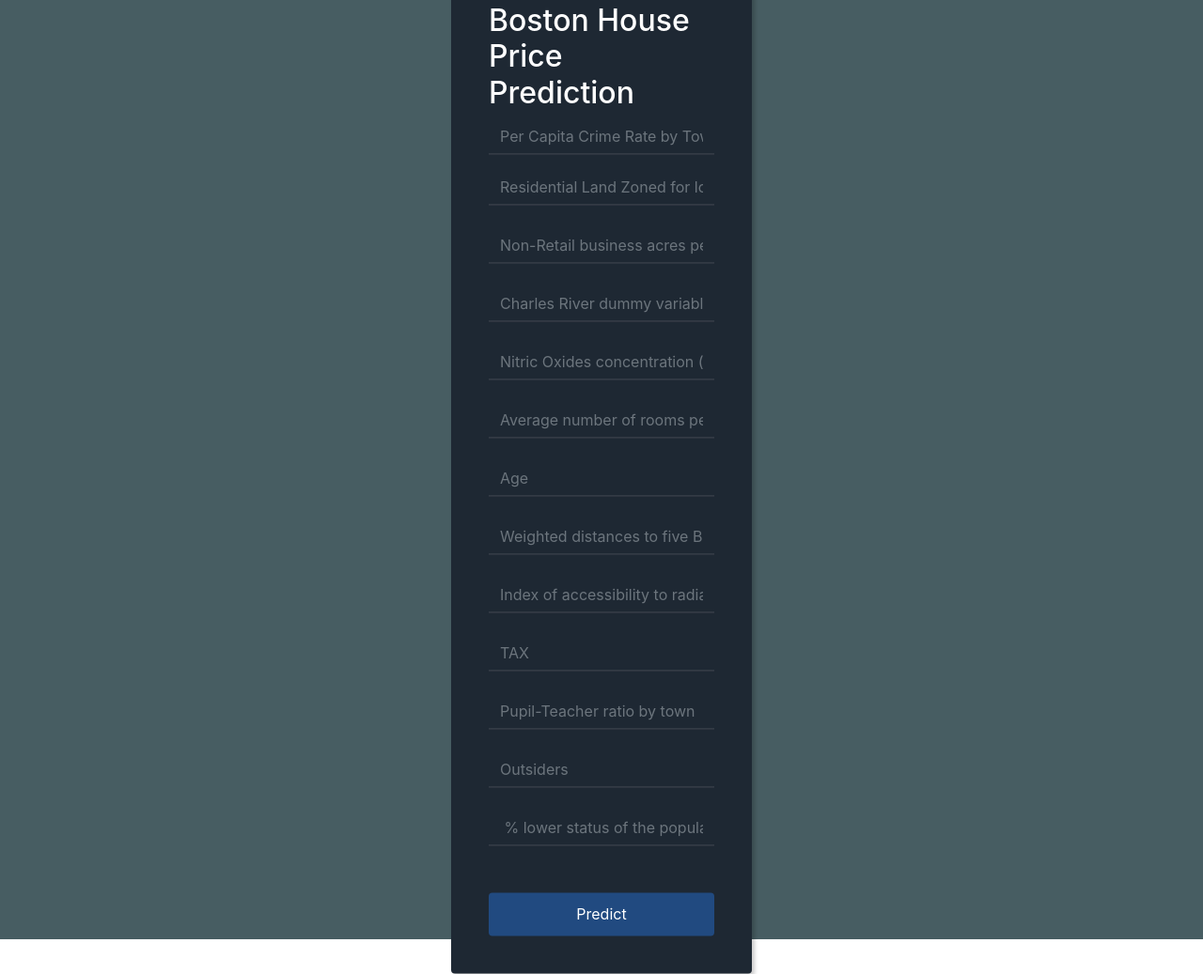
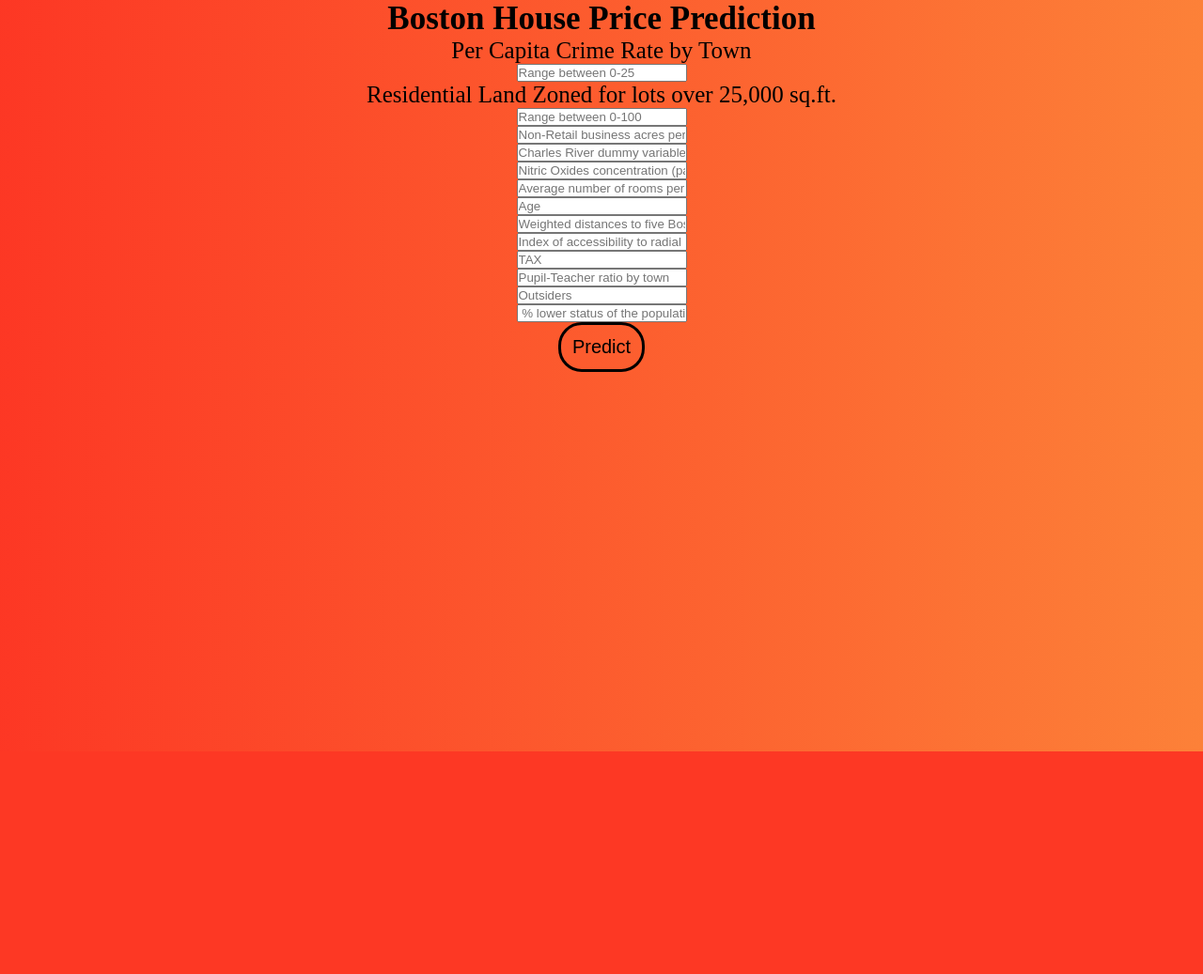
Before and after one commit to sahil-1811/Boston_House_Pricing, a Flask app: page / in a window 1280 px wide. Shown: the whole page at 94% size. After the commit the page ends 800 px from the top, so only its background shows below. Run offline with Flask 2, Linux system fonts and the light colour scheme; parts of the project's set-up code (start-up, migrations or seed data) failed here and were passed over; some libraries are stand-ins or nearby versions.

Commit message:
minor changes

```diff
--- a/static/stylesheets/style.css
+++ b/static/stylesheets/style.css
@@ -1,71 +1,55 @@
-.login-dark {
-    height:1000px;
-    background:#475d62;
-    background-size:cover;
-    position:relative;
+* {
+    margin: 0;
+    padding: 0;
+    box-sizing: border-box;
+}
+body{
+    background:linear-gradient(to right,#833ab4,#fd1d1d,#fcb045);
+    background-size: 400% 400%;
+    animation:body 10s infinite ease-in-out
 }
 
-  .login-dark form {
-    max-width:320px;
-    width:90%;
-    background-color:#1e2833;
-    padding:40px;
-    border-radius:4px;
-    transform:translate(-50%, -50%);
-    position:absolute;
-    top:50%;
-    left:50%;
-    color:#fff;
-    box-shadow:3px 3px 4px rgba(0,0,0,0.2);
+@keyframes body {
+    0%{
+        background-position: 0 50%;
+    }
+    50%{
+        background-position: 100% 50%;
+    }
+    100%{
+        background-position: 0 50%;
+    }
 }
 
-  .login-dark .illustration {
-    text-align:center;
-    padding:15px 0 20px;
-    font-size:100px;
-    color:#2980ef;
+h1{
+    text-align: center;
+    list-style-position: inside;
+    font-size: 35px
+}
+#search{
+    text-align: center;
+    margin:auto;
+    width:50%;
 }
 
-  .login-dark form .form-control {
-    background:none;
-    border:none;
-    border-bottom:1px solid #434a52;
-    border-radius:0;
-    box-shadow:none;
-    outline:none;
-    color:inherit;
+
+
+
+button{
+    width: auto;
+    border: 3px solid black;
+    /* border-right: 50px; */
+    font-size: 20px;
+    padding: 12px;
+    background-color: transparent;
+    color: black;
+    border-radius: 25px 25px 25px 25px;
+}
+button:hover {
+    background-color: white;
   }
 
-  .login-dark form .btn-primary {
-    background:#214a80;
-    border:none;
-    border-radius:4px;
-    padding:11px;
-    box-shadow:none;
-    margin-top:26px;
-    text-shadow:none;
-    outline:none;
+label{
+    background-color: transparent;
+    font-size: 25px;
 }
-
-  .login-dark form .btn-primary:hover, .login-dark form .btn-primary:active {
-    background:#214a80;
-    outline:none;
-  }
-
-  .login-dark form .forgot {
-    display:block;
-    text-align:center;
-    font-size:12px;
-    color:#6f7a85;
-    opacity:0.9;
-    text-decoration:none;
-  }
-
-  .login-dark form .forgot:hover, .login-dark form .forgot:active {
-    opacity:1;
-    text-decoration:none;
-  }
-
-  .login-dark form .btn-primary:active {
-    transform:translateY(1px);
-  }
--- a/templates/home.html
+++ b/templates/home.html
@@ -4,33 +4,27 @@
 <head>
     <meta charset="UTF-8">
     <title>House Prediction</title>
-
-  <link rel="stylesheet" href="https://cdnjs.cloudflare.com/ajax/libs/twitter-bootstrap/4.1.3/css/bootstrap.min.css">
-  <link rel="stylesheet" href="https://cdnjs.cloudflare.com/ajax/libs/ionicons/2.0.1/css/ionicons.min.css">
+    <link href="{{ url_for('static', filename='stylesheets/style.css')}}"  rel='stylesheet' />
     <link href='https://fonts.googleapis.com/css?family=Pacifico' rel='stylesheet' type='text/css' >
     <link href='https://fonts.googleapis.com/css?family=Arimo' rel='stylesheet' type='text/css'>
     <link href='https://fonts.googleapis.com/css?family=Hind:300' rel='stylesheet' type='text/css'>
     <link href='https://fonts.googleapis.com/css?family=Open+Sans+Condensed:300' rel='stylesheet' type='text/css'>
-<link href="{{ url_for('static', filename='stylesheets/style.css')}}"  rel='stylesheet'/>
-
-
-
 
 </head>
 
 <body>
-
- <div class="login-dark">
+ <div id = "search">
 
 
      <!-- Main Input For Receiving Query to our ML -->
-    <form action="{{ url_for('predict')}}"method="post">
-        <h2>Boston House Price Prediction</h2>
+    <form action="{{ url_for('predict')}}"method="post" id ="myform">
+        <h1>Boston House Price Prediction</h1>
 
 
-
-        <div class="form-group"><input type="text" class="form-control" name="CRIM" placeholder="Per Capita Crime Rate by Town" required="required" /></div>
-    	<input type="text"  class="form-control" name="ZN" placeholder="Residential Land Zoned for lots over 25,000 sq.ft." required="required" /><br>
+        <label for="CRIM">Per Capita Crime Rate by Town</label>
+        <div class="form-group"><input type="text" class="form-control" name="CRIM" placeholder="Range between 0-25" required="required" /></div>
+    	<label for="ZN">Residential Land Zoned for lots over 25,000 sq.ft.</label>
+        <input type="text"  class="form-control" name="ZN" placeholder="Range between 0-100" required="required" /><br>
         <input type="text" class="form-control" name="INDUS" placeholder="Non-Retail business acres per town" required="required" /><br>
         <input type="text" class="form-control" name="CHAS" placeholder="Charles River dummy variable" required="required" /><br>
         <input type="text" class="form-control" name="NOX" placeholder="Nitric Oxides concentration (parts per 10 million)" required="required" /><br>
@@ -45,15 +39,10 @@
 
 
 
-        <button type="submit" class="btn btn-primary btn-block">Predict</button>
+        <button type="submit" class="submit-button">Predict</button>
     </form>
-
-
-   <br>
-   <br>
-
-
  </div>
  {{prediction_text}}
+
 </body>
 </html>
```
Lines whose indentation alone changed are shown as unchanged.
